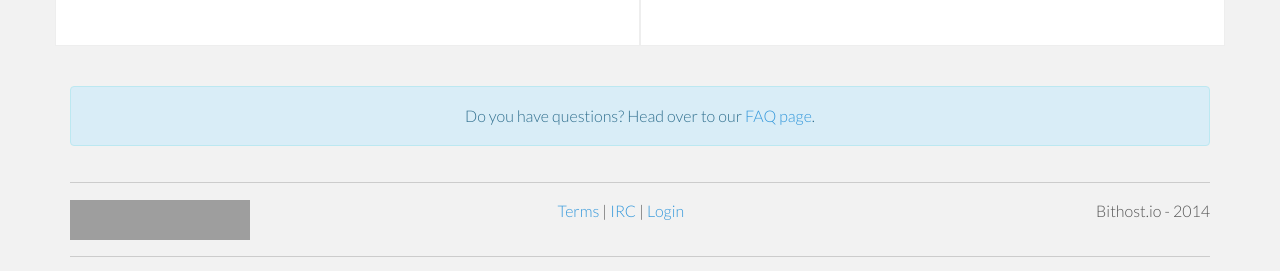
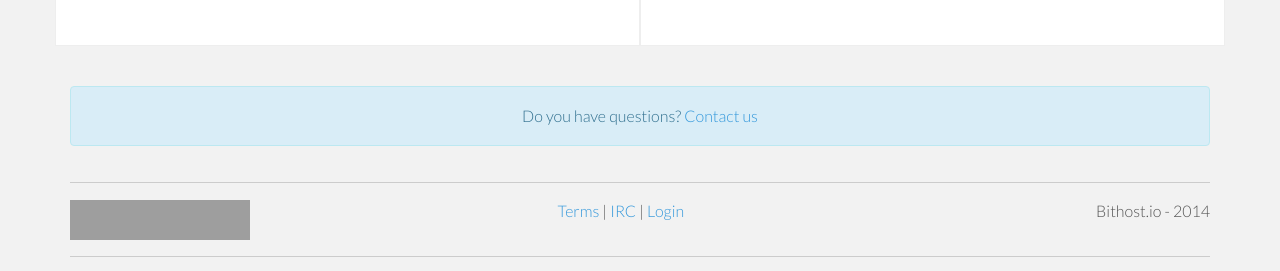
Before and after one commit to bithostio/www.bithost.io, a Jekyll site: the page built from index.html, in a window 1280 px wide and 900 px high, scrolled down 992 px. Shown: the part 626-897 px from the top of the window. Built offline with Jekyll 4.4.1, drawn with Linux system fonts in a browser that asks for light colours; nearby versions of some CDN libraries; Markdown is read by kramdown in place of the engine named in the settings; a script that is not in the unit is left out; grey boxes are pictures that could not be loaded.

Commit message:
Update contact us link

```diff
--- a/faq/index.html
+++ b/faq/index.html
@@ -214,7 +214,7 @@ title: Frequently Asked Questions
         </div>
 
         <p class="alert alert-warning">
-            If you have any more questions, please feel free to <a href="mailto:support@bithost.io">contact us</a>.
+            If you have any more questions, please feel free to <a href="mailto:bithost@helpful.io" data-helpful="bithost">contact us</a>.
         </p>
 
     </div>
--- a/index.html
+++ b/index.html
@@ -120,6 +120,6 @@ title: Bitcoin Cloud Hosting
 
 <div class="container centered">
   <p class="alert alert-info">
-    Do you have questions? Head over to our <a href="/faq">FAQ page</a>.
+    Do you have questions? <a href="mailto:bithost@helpful.io" data-helpful="bithost">Contact us</a>
   </p>
 </div>
```
